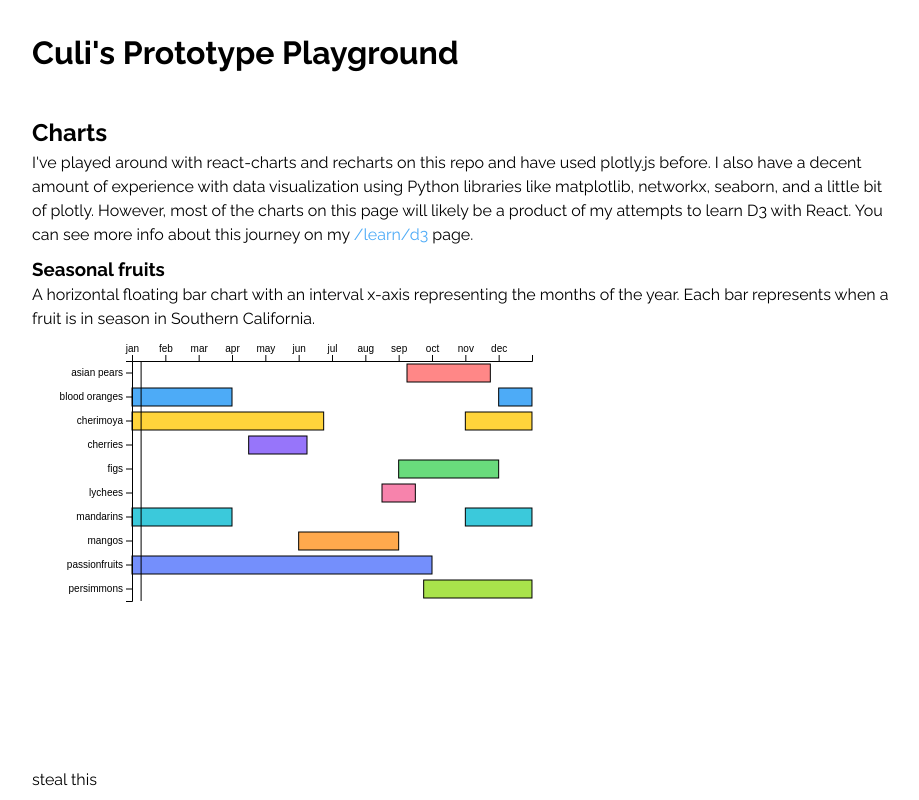
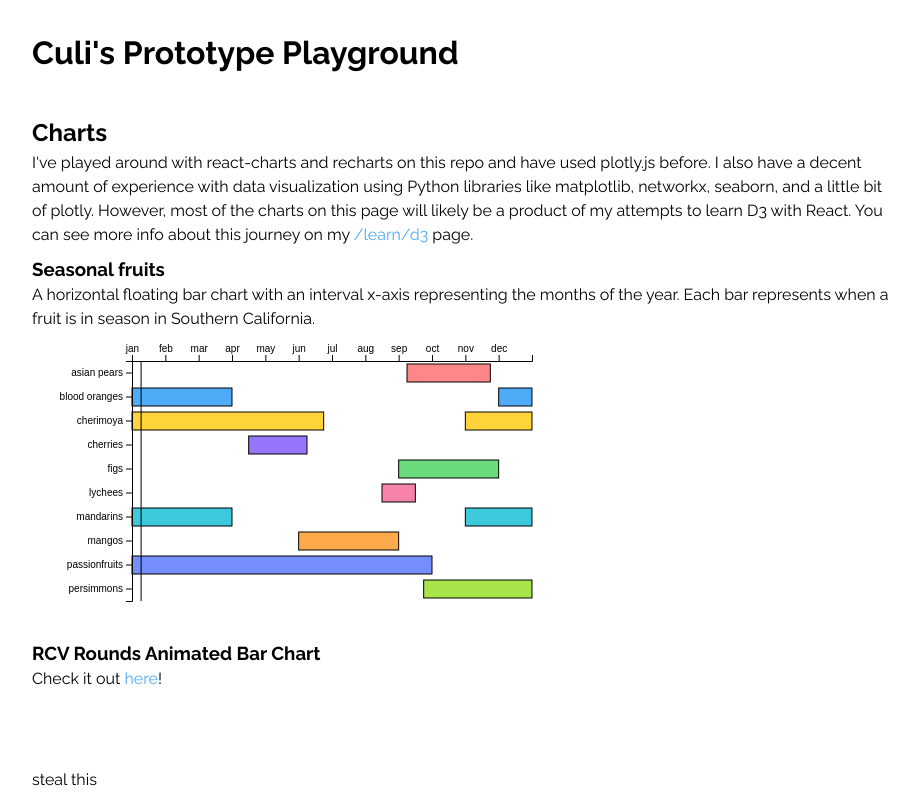
Before and after one commit to tif-calin/react-play, a React app: page /charts in a window 1280 px wide. Shown: the whole page, without its empty margins (174-1093 px from the left). Built offline with nearby package versions, Linux system fonts and the light colour scheme.

Commit message:
add link to rcv chart

```diff
--- a/src/views/charts/ChartsPage.tsx
+++ b/src/views/charts/ChartsPage.tsx
@@ -36,6 +36,13 @@ const ChartsPage: React.FC<Props> = () => {
 
         <SeasonalFruitsChart />
       </section>
+
+      <section>
+        <h3>RCV Rounds Animated Bar Chart</h3>
+        <p>
+          Check it out <a href="/charts/rcv">here</a>!
+        </p>
+      </section>
     </Page>
   );
 };
```
